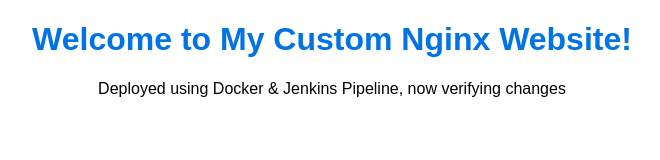
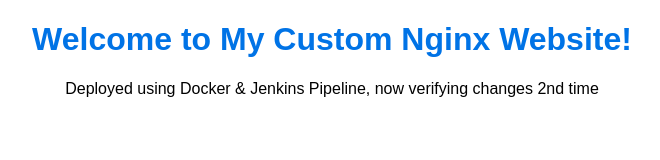
Before and after one commit to mayurgaikwad638/docker-nginx-project, a plain HTML site: page index.html in a window 1280 px wide. Shown: the whole page, without its empty margins (308-968 px from the left). Drawn offline with Linux system fonts and the light colour scheme.

Commit message:
2nd verify

```diff
--- a/index.html
+++ b/index.html
@@ -9,6 +9,6 @@
 </head>
 <body>
     <h1>Welcome to My Custom Nginx Website!</h1>
-    <p>Deployed using Docker & Jenkins Pipeline, now verifying changes</p>
+    <p>Deployed using Docker & Jenkins Pipeline, now verifying changes 2nd time</p>
 </body>
 </html>
```
